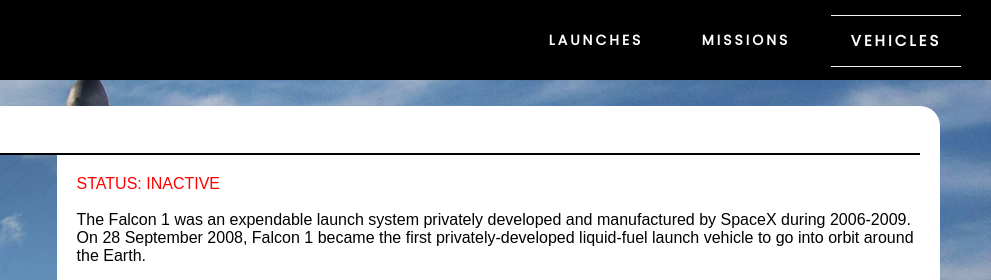
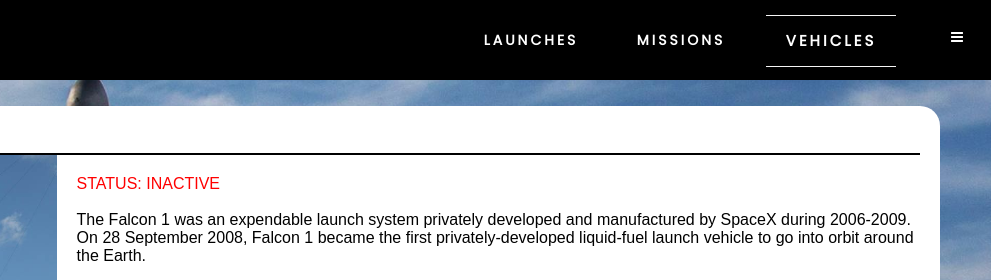
Before and after one commit to Rizalphlv/i13.github.io, a plain HTML site: page index.html in a window 1280 px wide. Shown: the top 280 px of the page, 289-1280 px from the left. Drawn offline with Linux system fonts and the light colour scheme.

Commit message:
Update index.html

```diff
--- a/index.html
+++ b/index.html
@@ -17,6 +17,7 @@
   <body>
     <header>
       <a href="#"><img src="./img/logo.png" class="logo" /></a>
+      <span class="fa fa-bars menu-icon"></span>
       <div class="header-cont">
         <a href="#" class="btn">LAUNCHES</a>
         <a href="#" class="btn">MISSIONS</a>
```
